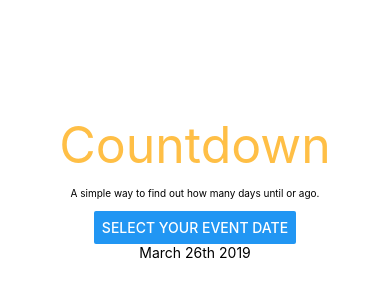
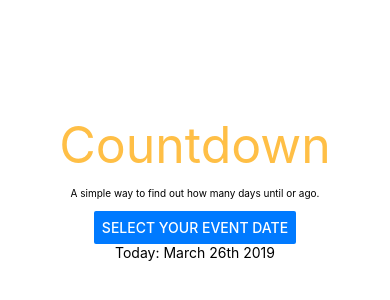
Before and after one commit to sumedhan/countdown, a React Native app: screen / in a window 390 px wide. Shown: the part 204-504 px from the top of the page. Built offline with nearby package versions, Linux system fonts and the light colour scheme.

Commit message:
add styling for confrim and cancel button, dispaly selected date

```diff
--- a/datePickerComp.js
+++ b/datePickerComp.js
@@ -10,25 +10,34 @@ export default class MyDatePicker extends Component {
       date: new Date(),
       displayMsg: '',
       dispDatePicker: false,
+      dateSelected: '',
     }
   }
 
-  displayDaysTo = (date) => {
+  onDateChangeHandler = (date) => {
     this.setState({date});
   }
 
   toggleDatePickerVisibility = () => {
     if(this.state.dispDatePicker) {
-      this.dateChangeHandler();
       this.setState({dispDatePicker: false})
-    } else
-    {
-      this.setState({dispDatePicker: true})
+    } else {
+      this.setState({
+        dispDatePicker: true,
+        date: new Date()
+      })
     }
   }
 
+  onConfirmHandler = () => {
+    const diffInDays = this.differenceinDays();
+    const dateSelected = `Date: ${moment(this.state.date).format("MMMM Do YYYY")}`;
+    this.textDisplay(diffInDays);
+    this.setState({dateSelected});
+    this.toggleDatePickerVisibility();
+  }
+
   textDisplay =(days) => {
-    let displayMsg = '';
     if(days > 1) {
       displayMsg = `${days} days to go!`;
     } else if (days < -1) {
@@ -37,35 +46,40 @@ export default class MyDatePicker extends Component {
       displayMsg = `Tomorrow`;
     } else if (days === -1) {
       displayMsg = 'It was yesterday';
+    } else {
+      displayMsg = 'Today';
     }
     this.setState({displayMsg})
   }
 
-  daysFromToday = () => {
+  differenceinDays = () => {
     const eventDate = moment(this.state.date, "DD-MMM-YYYY");
     const todayDate = moment(Date.now())
-    const dispDays = eventDate.diff(todayDate, 'days');
-    this.textDisplay(dispDays);
+    return eventDate.diff(todayDate, 'days');
   }
 
   render(){
-    const selectedDate = this.state.date ? moment(this.state.date).format("MMMM Do YYYY") : null;
+    const today =  `Today: ${moment(new Date()).format("MMMM Do YYYY")}`;
     return (
       <View style={styles.container}>
-        <Button title='Select your event date' onPress={this.toggleDatePickerVisibility} />
+        <Button title='Select your event date' onPress={this.toggleDatePickerVisibility} color="#007aff"/>
         {this.state.dispDatePicker ?
         <View>
           <DatePickerIOS
             date={this.state.date}
             mode="date"
-            onDateChange= {this.displayDaysTo}
+            onDateChange= {this.onDateChangeHandler}
             style={styles.dateInput}
           />
-          <Button title='Confirm' onPress={this.toggleDatePickerVisibility} />
+          <View style={styles.buttonsContainer}>
+            <Button title='Confirm' onPress={this.onConfirmHandler} color="#4cd964"/>
+            <Button title='Cancel' onPress={this.toggleDatePickerVisibility} color="#ff3b30" />
+          </View>
         </View>
         :
         null }
-        <Text style={styles.date}>{selectedDate}</Text>
+        <Text style={styles.date}>{today}</Text>
+        <Text style={styles.date}>{this.state.dateSelected}</Text>
         <Text style={styles.output}>{this.state.displayMsg}</Text>
       </View>
     )
@@ -78,6 +92,10 @@ const styles = StyleSheet.create({
     alignItems: 'center',
     justifyContent: 'space-around',
   },
+  buttonsContainer: {
+    flexDirection: 'row',
+    justifyContent: 'space-between',
+  },
   output: {
     fontSize: 35,
     color: '#320D6D',
```
Also changed, not shown: 2 other files (tests, documents, lock files or other folders).
